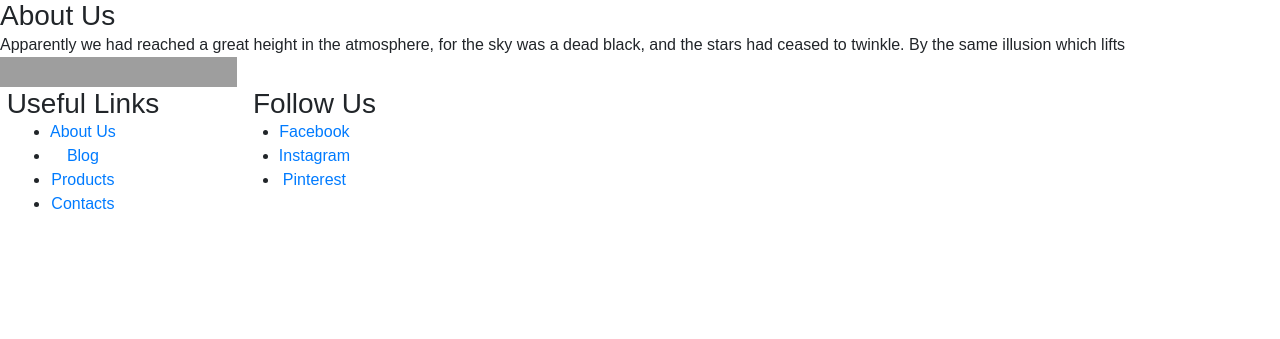
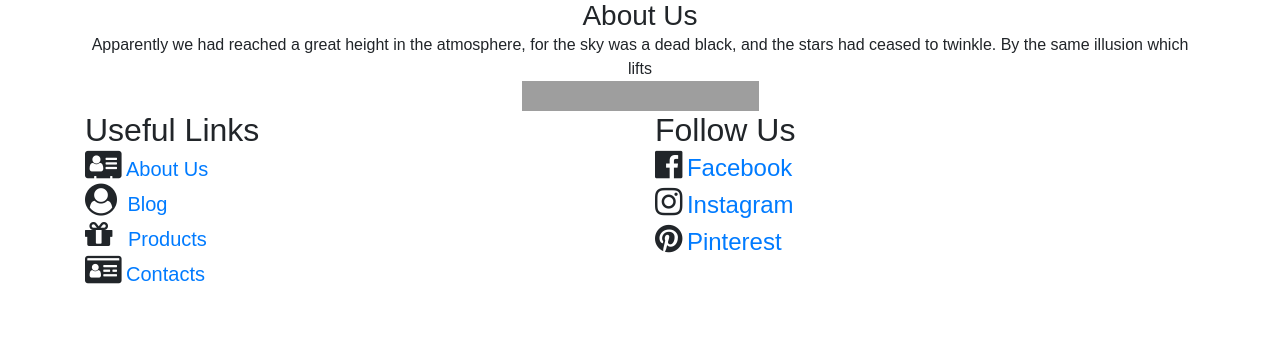
Before and after one commit to aleksei140888/k_diplom, a Django app: page /blogs/article/1/ in a window 1280 px wide. Shown: the part 764-1103 px from the top of the page. Before the commit the page ends 973 px from the top, so only its background shows below. Run offline with Django 3.2, Linux system fonts and the light colour scheme; data comes from the database, SQL or seed files in the repository; data that the repository does not hold is empty; some libraries are stand-ins or nearby versions; grey boxes are pictures that could not be loaded.

Commit message:
modify footer in base_template.html

```diff
--- a/main_site/templates/base_template.html
+++ b/main_site/templates/base_template.html
@@ -7,7 +7,9 @@
     <meta http-equiv="X-UA-Compatible" content="IE=edge">
     <meta name="viewport" content="width=device-width, initial-scale=1.0">
 
-        <link rel="stylesheet" href="https://stackpath.bootstrapcdn.com/bootstrap/4.5.0/css/bootstrap.min.css" integrity="sha384-9aIt2nRpC12Uk9gS9baDl411NQApFmC26EwAOH8WgZl5MYYxFfc+NcPb1dKGj7Sk" crossorigin="anonymous">
+    <link rel="stylesheet" href="https://stackpath.bootstrapcdn.com/bootstrap/4.5.0/css/bootstrap.min.css"
+          integrity="sha384-9aIt2nRpC12Uk9gS9baDl411NQApFmC26EwAOH8WgZl5MYYxFfc+NcPb1dKGj7Sk" crossorigin="anonymous">
+    <link rel="stylesheet" href="https://stackpath.bootstrapcdn.com/font-awesome/4.7.0/css/font-awesome.min.css">
     <link rel="stylesheet" href="{% static 'css/style.css' %}">
 
     <script src="https://ajax.googleapis.com/ajax/libs/angularjs/1.7.9/angular.min.js"></script>
@@ -26,11 +28,13 @@
                     <a class="btn btn-sm btn-outline-danger" href="/">Главная</a>
                 </div>
                 <div class="col-4 text-center" style="height: 55px;">
-                    <a class="blog-header-logo text-dark" href="{{ request.get_full_path }}"><img src="{% static "images/logo.png" %}" alt="Logo" width="200" height="50"></a>
+                    <a class="blog-header-logo text-dark" href="{{ request.get_full_path }}"><img
+                            src="{% static "images/logo.png" %}" alt="Logo" width="200" height="50"></a>
                 </div>
                 <div class="col-4 d-flex justify-content-end align-items-center">
                     {% if user.is_authenticated or user.id %}
-                        <a class="btn btn-sm btn-outline-danger" href="{% url 'shop_card' user.id %}">Корзина({{ card_products_count }})</a>
+                        <a class="btn btn-sm btn-outline-danger"
+                           href="{% url 'shop_card' user.id %}">Корзина({{ card_products_count }})</a>
                         <a class="btn btn-sm btn-outline-danger" href="{% url 'user_page' user.id %}">Профиль</a>
                         <a class="btn btn-sm btn-outline-danger" href="{% url 'auth_signout' %}">Выйти</a>
                     {% else %}
@@ -55,36 +59,52 @@
 {% block content %}
 
 {% endblock %}
-    <div id="bottom" class="cmsmasters_color_scheme_second" \>
-		<div class="bottom_bg" style="background-color: white;">
-			<div class="bottom_outer">
-				<div class="bottom_inner sidebar_layout_121414">
-                    <aside id="text-3" class="widget widget_text"><h3 class="widgettitle">About Us</h3>
-                        <div class="textwidget"><p>Apparently we had reached a great height in the atmosphere, for the sky was a dead black, and the stars had ceased to twinkle. By the same illusion which lifts</p>
-                            <img src="https://handmade-shop.cmsmasters.net/wp-content/uploads/2016/12/payment.png" alt="logo" width="237" height="30"></div>
-                        </aside>
-                        <div style="padding-right:0px; padding-left:0px; overflow:auto; width: 100%; margin:0 auto; max-width:400px; display:inline-block;">
-                            <div style="float:left;text-align:center;">
-                        <h3 class="widgettitle">Useful Links</h3>
-                        <ul class='list'>
-                            <li><a href="https://handmade-shop.cmsmasters.net/about-me/">About Us</a></li>
-                            <li><a href="https://handmade-shop.cmsmasters.net/my-blog/">Blog</a></li></li>
-                            <li><a href="https://handmade-shop.cmsmasters.net/shop-2/">Products</a></li>
-                            <li><a href="https://handmade-shop.cmsmasters.net/contact-us/">Contacts</a></li>
-                        </ul>
-                    </div>
-                    <div style="float:right;text-align:center;">
-                        <h3 class="widgettitle">Follow Us</h3>
-                        <ul class='list'>
-                            <li><a href="https://www.facebook.com/profile.php?id=100010265324329">Facebook</a></li>
-                            <li><a href="https://www.instagram.com/_sweety__peach_/?hl=ru">Instagram</a></li>
-                            <li><a href="https://www.pinterest.cl/optimistttt9/">Pinterest</a></li>
-                        </ul>
-                        <div style="clear:both"></div>
+<div style="background-color: white; padding-bottom: 50px;">
+    <div class="container">
+        <div class="row">
+            <div class="col-12 text-center">
+                <h3 class="text-center">About Us</h3>
+                <div>
+                    <p class="text-center">Apparently we had reached a great height
+                        in the atmosphere, for the sky was a dead black, and the stars had ceased to
+                        twinkle. By the same illusion which lifts</p>
+                    <img src="https://handmade-shop.cmsmasters.net/wp-content/uploads/2016/12/payment.png"
+                         alt="logo" width="237" height="30">
                 </div>
             </div>
+            <div class="col-12 col-md-6">
+                <h2>Useful Links</h2>
+                <div>
+                    <i class="fa fa-vcard  fa-2x"></i> <a href="https://handmade-shop.cmsmasters.net/about-me/" style="font-size: 20px;">About Us</a>
                 </div>
-                    </aside>
+                <div>
+                    <i class="fa fa-user-circle fa-2x"></i> <a href="https://handmade-shop.cmsmasters.net/my-blog/" style="font-size: 20px; padding-left: 6px;">Blog</a>
+                </div>
+                <div>
+                    <i class="fa fa-gift fa-2x"></i> <a href="https://handmade-shop.cmsmasters.net/shop-2/" style="font-size: 20px; padding-left: 11px;">Products</a>
+                </div>
+                <div>
+                    <i class="fa fa-id-card fa-2x"></i> <a href="https://handmade-shop.cmsmasters.net/contact-us/" style="font-size: 20px;">Contacts</a>
+                </div>
+            </div>
+            <div class="col-12 col-md-6">
+                <h2>Follow Us</h2>
+                <p>
+                    <i class="fa fa-facebook-official fa-2x" aria-hidden="true"></i> <a
+                        href="https://www.facebook.com/profile.php?id=100010265324329"
+                        style="font-size: 24px;">Facebook</a>
+                </p>
+                <p>
+                    <i class="fa fa-instagram fa-2x"></i> <a
+                        href="https://www.instagram.com/_sweety__peach_/?hl=ru"
+                        style="font-size: 24px;">Instagram</a>
+                </p>
+                <p>
+                    <i class="fa fa-pinterest fa-2x"></i> <a
+                        href="https://www.pinterest.cl/optimistttt9/"
+                        style="font-size: 24px;">Pinterest</a>
+                </p>
+                <div style="clear:both"></div>
             </div>
         </div>
     </div>
```
Lines whose indentation alone changed are shown as unchanged.
